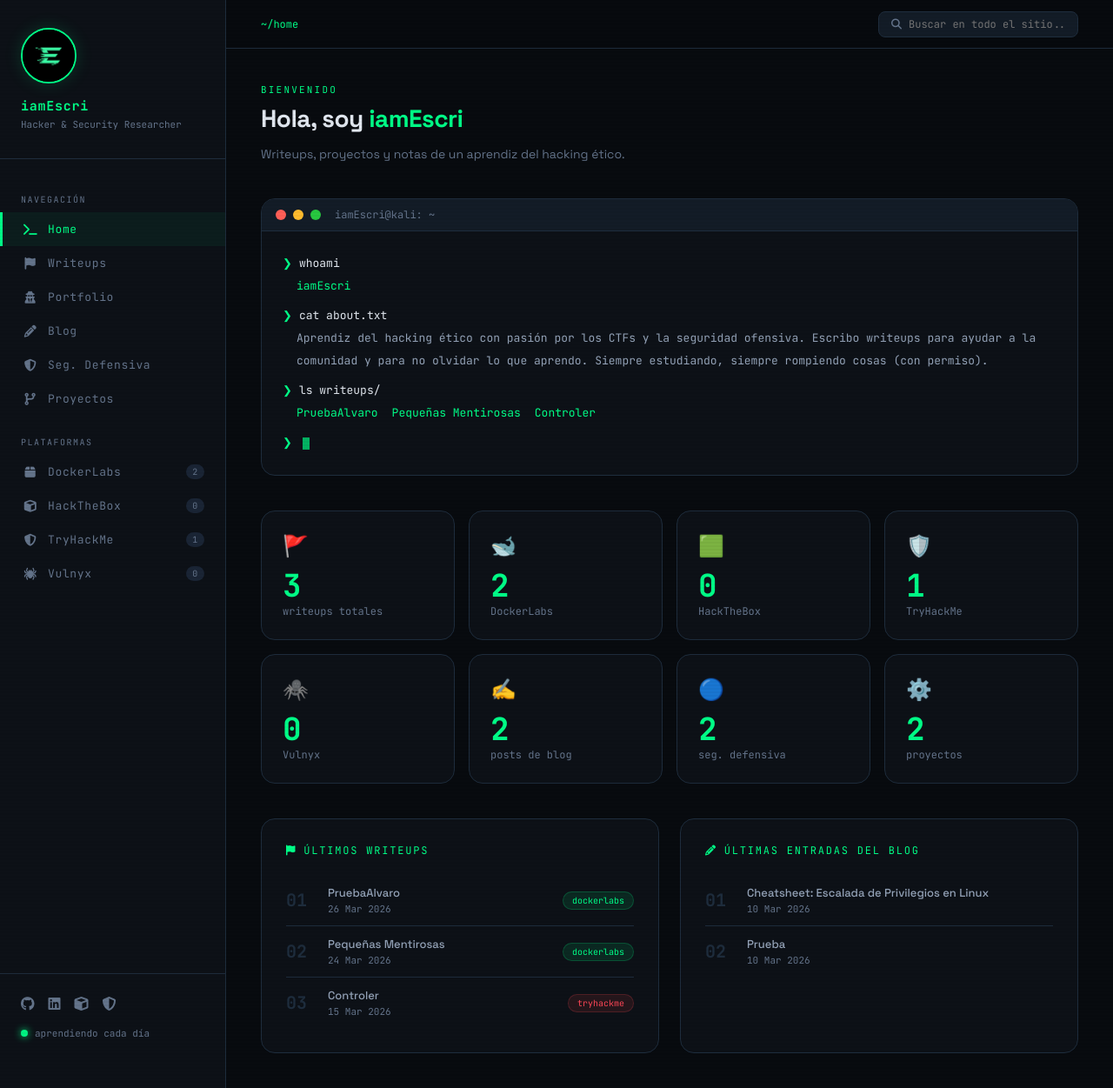
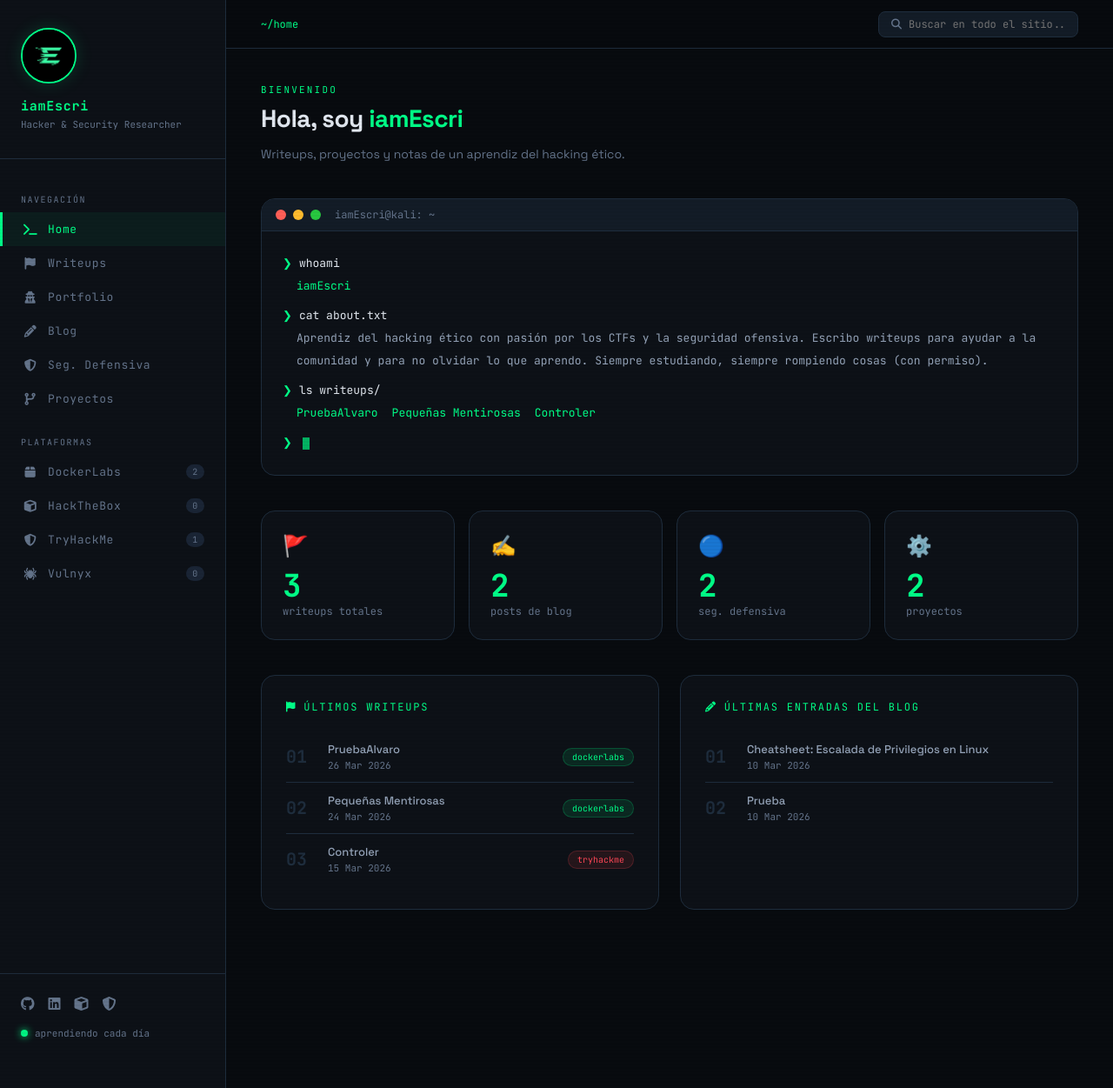
Before and after one commit to iamEscri/iamescri.github.io, a Jekyll site: the page built from index.html, in a window 1280 px wide and 1251 px high. Shown: the whole window at 87% size. Built offline with Jekyll 4.4.1, drawn with Linux system fonts in a browser that asks for light colours.

Commit message:
Update index.html

```diff
--- a/index.html
+++ b/index.html
@@ -42,31 +42,11 @@
   </div>
 
   <!-- Stats -->
-  <div class="stats-grid">
+  <div class="stats-grid stats-grid--four">
     <div class="stat-card">
       <div class="stat-icon">🚩</div>
       <div class="stat-number">{{ all_writeups | size }}</div>
       <div class="stat-label">writeups totales</div>
-    </div>
-    <div class="stat-card">
-      <div class="stat-icon">🐋</div>
-      <div class="stat-number">{{ all_writeups | where: "platform", "dockerlabs" | size }}</div>
-      <div class="stat-label">DockerLabs</div>
-    </div>
-    <div class="stat-card">
-      <div class="stat-icon">🟩</div>
-      <div class="stat-number">{{ all_writeups | where: "platform", "hackthebox" | size }}</div>
-      <div class="stat-label">HackTheBox</div>
-    </div>
-    <div class="stat-card">
-      <div class="stat-icon">🛡️</div>
-      <div class="stat-number">{{ all_writeups | where: "platform", "tryhackme" | size }}</div>
-      <div class="stat-label">TryHackMe</div>
-    </div>
-    <div class="stat-card">
-      <div class="stat-icon">🕷️</div>
-      <div class="stat-number">{{ all_writeups | where: "platform", "vulnyx" | size }}</div>
-      <div class="stat-label">Vulnyx</div>
     </div>
     <div class="stat-card">
       <div class="stat-icon">✍️</div>
```
